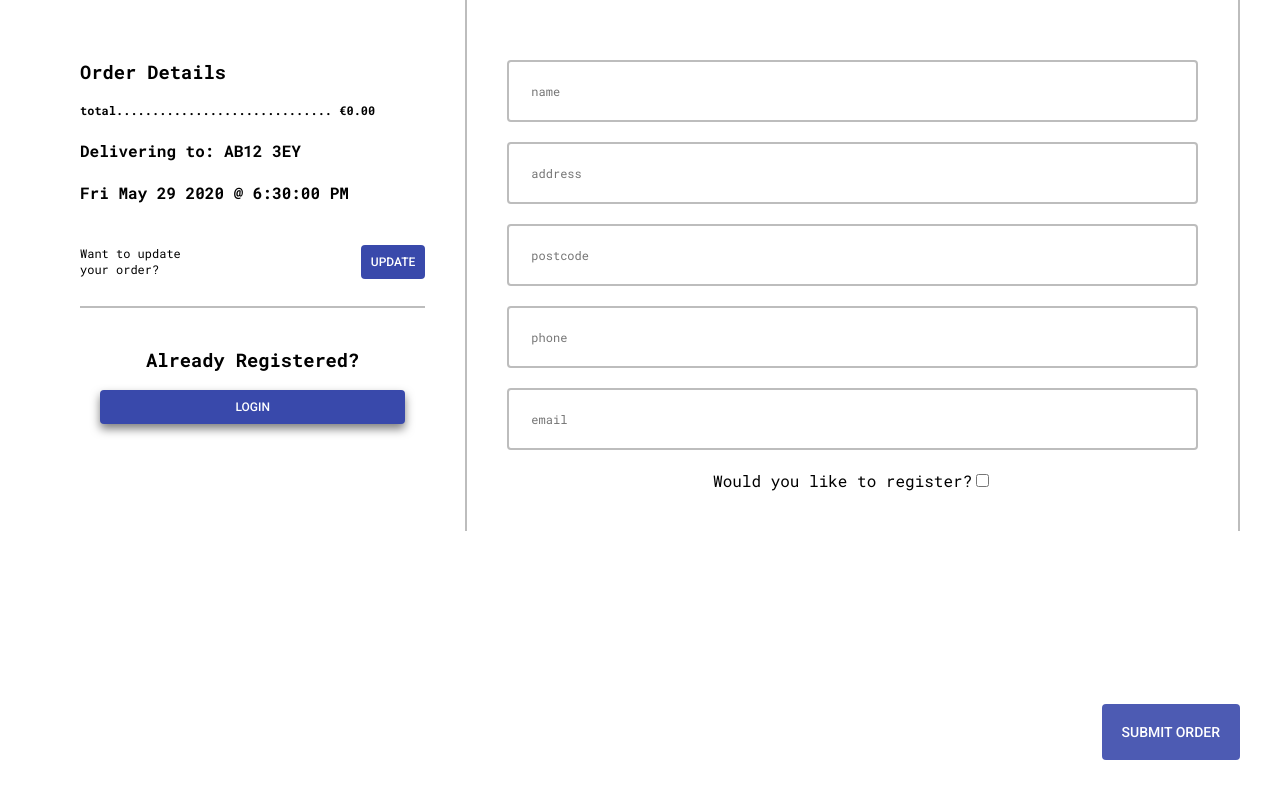
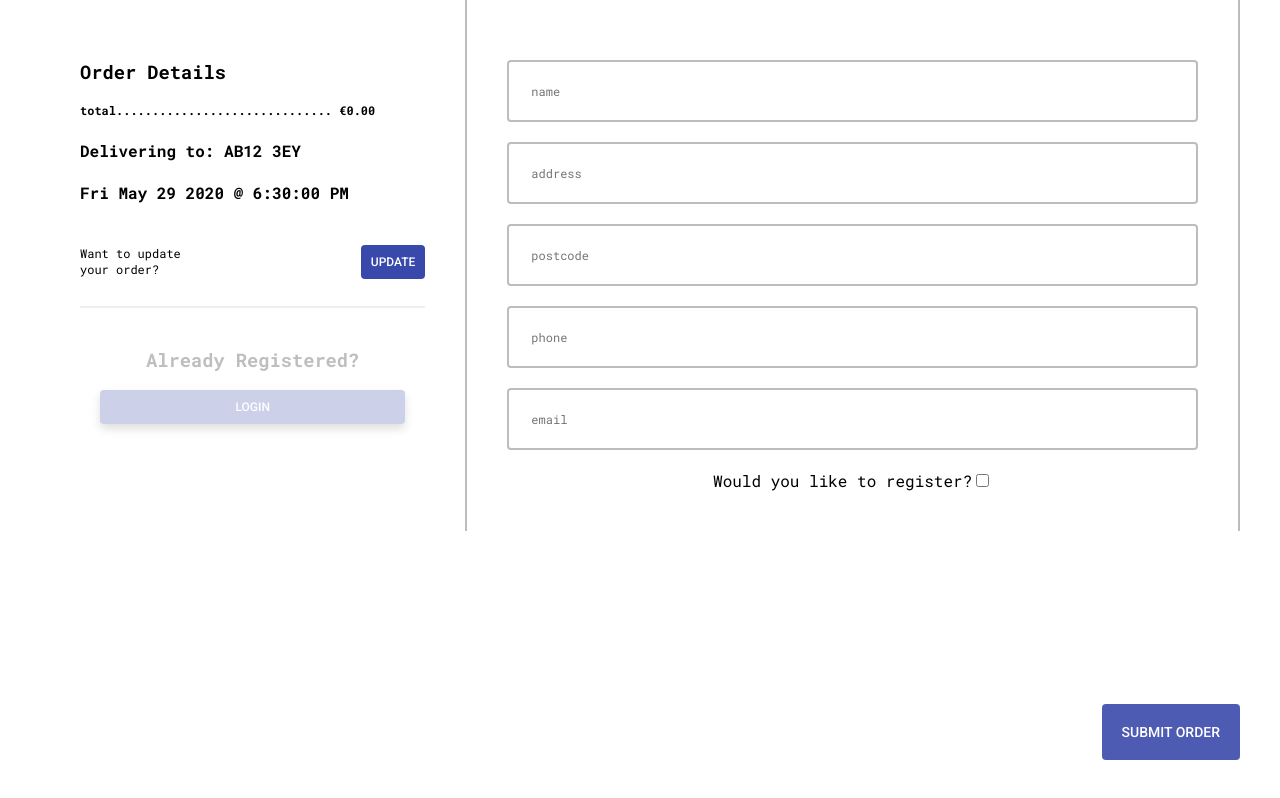
Before and after one commit to chingu-voyages/v19-bears-team-05, a React (Create React App) app in the folder chowpronto_frontend/: page /confirmOrder in a window 1280 px wide. Built offline with nearby package versions, Linux system fonts and the light colour scheme.

Commit message:
button disabled, text changed & opacity changed dependent on state of user

```diff
--- a/chowpronto_frontend/src/patron/pages/confirmOrder/components/Login.js
+++ b/chowpronto_frontend/src/patron/pages/confirmOrder/components/Login.js
@@ -2,12 +2,15 @@ import React from "react";
 import styled from "styled-components";
 import ChowButton from "../../../../shared_components/ChowButton";
 import { StyledBoxContainer } from "../../../../shared_components/BoxContainer";
+import useAuth from "../../../../hooks/useAuth";
 
 export default function Login() {
+  const { getUser } = useAuth();
+  const userLoggedIn = !!getUser().token;
   return (
-    <Divider>
-      <h3>Already Registered?</h3>
-      <ChowButton primary elevated title="login" />
+    <Divider {...userLoggedIn}>
+      <h3>Already {userLoggedIn ? "Logged In" : "Registered?"}</h3>
+      <ChowButton primary elevated title="login" disabled={userLoggedIn} />
     </Divider>
   );
 }
@@ -18,4 +21,8 @@ const Divider = styled(StyledBoxContainer)`
   flex-direction: column;
   border-radius: 0;
   flex: 1;
+  &:hover {
+    background-color: none;
+  }
+  opacity: ${({ userLoggedIn }) => (userLoggedIn ? 1 : 0.25)};
 `;
```
